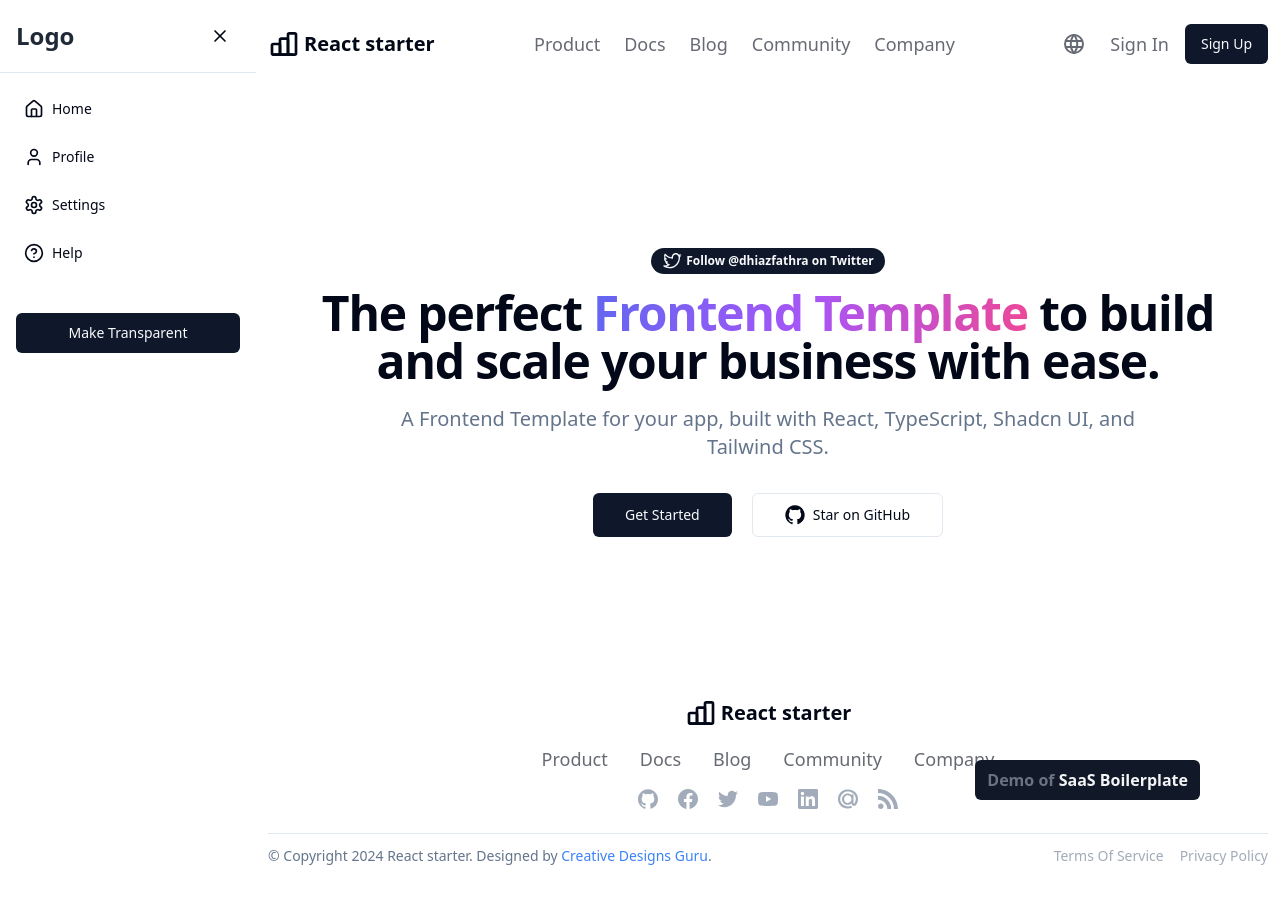
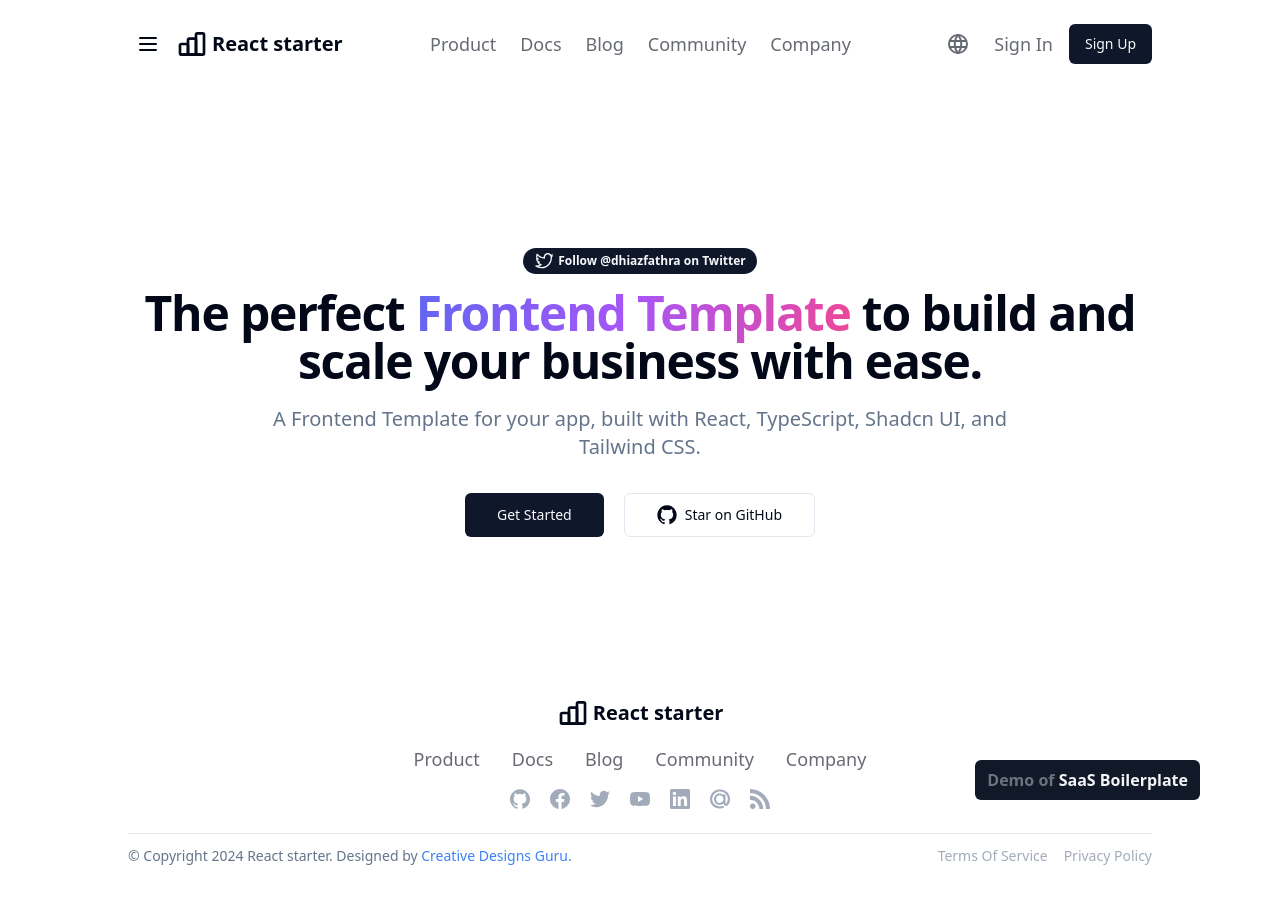
Before and after one commit to dhiazfathra/react-starter, a Next.js app: page /en in a window 1280 px wide. Shown: the top 904 px of the page. Built offline with nearby package versions, Linux system fonts and the light colour scheme.

Commit message:
refactor: make the sidebar always hidden, update transparent button
- Make the sidebar to always hidden whether mobile view or not.
- Make transparent/opaque button changed to an intuitive mobile responsive toggle button and move it to the bottom.

```diff
--- a/commitlint.config.ts
+++ b/commitlint.config.ts
@@ -2,6 +2,9 @@
 
 const Configuration: UserConfig = {
   extends: ['@commitlint/config-conventional'],
+  rules: {
+    'body-max-line-length': [0, 'always', 1000],
+  },
 };
 
 export default Configuration;
--- a/package.json
+++ b/package.json
@@ -36,6 +36,7 @@
     "@radix-ui/react-icons": "^1.3.0",
     "@radix-ui/react-label": "^2.0.2",
     "@radix-ui/react-slot": "^1.0.2",
+    "@radix-ui/react-switch": "^1.1.0",
     "@radix-ui/react-tooltip": "^1.0.7",
     "@sentry/nextjs": "^8.12.0",
     "@spotlightjs/spotlight": "^1.2.17",
--- a/src/app/[locale]/page.tsx
+++ b/src/app/[locale]/page.tsx
@@ -17,6 +17,10 @@
     setIsSidebarOpen(false);
   }, []);
 
+  const toggleSidebar = useCallback(() => {
+    setIsSidebarOpen((prev) => !prev);
+  }, []);
+
   const handleKeyDown = useCallback(
     (event: React.KeyboardEvent) => {
       if (event.key === 'Escape') {
@@ -28,7 +32,7 @@
 
   return (
     <SidebarProvider>
-      <div className="flex min-h-screen flex-col md:flex-row">
+      <div className="flex min-h-screen flex-col">
         <Sidebar isOpen={isSidebarOpen} onClose={closeSidebar} />
 
         <div className="flex min-h-screen flex-1 flex-col">
@@ -36,25 +40,23 @@
             <Button
               variant="ghost"
               size="icon"
-              className="mr-2 md:hidden"
-              onClick={() => setIsSidebarOpen(true)}
-              aria-label="Open sidebar"
+              className="mr-2"
+              onClick={toggleSidebar}
+              aria-label="Toggle sidebar"
             >
               <Menu size={24} />
             </Button>
           </Navbar>
           <main className="flex-1 p-4">
-            {' '}
-            {/* Add padding here */}
             <Hero />
           </main>
           <Footer />
         </div>
 
-        {/* Overlay for mobile */}
+        {/* Overlay */}
         {isSidebarOpen && (
           <div
-            className="fixed inset-0 z-30 bg-black/50 md:hidden"
+            className="fixed inset-0 z-30 bg-black/50"
             onClick={closeSidebar}
             onKeyDown={handleKeyDown}
             tabIndex={0}
--- a/src/components/Sidebar.tsx
+++ b/src/components/Sidebar.tsx
@@ -8,6 +8,8 @@
 import { Button } from '@/components/ui/button';
 import { useSidebar } from '@/contexts/SidebarContext';
 import { cn } from '@/utils/Helpers';
+
+import { Switch } from './ui/switch';
 
 const sidebarItems = [
   { name: 'Home', href: '/', icon: Home },
@@ -38,8 +40,7 @@
           ? 'bg-white/1 backdrop-blur-sm dark:bg-gray-900/80'
           : 'bg-white dark:bg-gray-900',
         isCollapsed ? 'w-16' : 'w-64',
-        isOpen ? 'translate-x-0' : '-translate-x-full md:translate-x-0',
-        'md:relative md:translate-x-0',
+        isOpen ? 'translate-x-0' : '-translate-x-full',
       )}
     >
       <div className="flex items-center justify-between border-b p-4 dark:border-gray-700">
@@ -88,10 +89,16 @@
         ))}
       </nav>
 
-      <div className="p-4">
-        <Button onClick={toggleTransparency} className="w-full">
-          {isTransparent ? 'Make Opaque' : 'Make Transparent'}
-        </Button>
+      <div className="absolute inset-x-0 bottom-4 flex items-center justify-center p-4">
+        <div className="flex items-center space-x-2">
+          <span className="text-sm">Opaque</span>
+          <Switch
+            checked={isTransparent}
+            onCheckedChange={toggleTransparency}
+            aria-label="Toggle sidebar transparency"
+          />
+          <span className="text-sm">Transparent</span>
+        </div>
       </div>
     </aside>
   );
--- /dev/null
+++ b/src/components/ui/switch.tsx
@@ -0,0 +1,29 @@
+'use client';
+
+import * as SwitchPrimitives from '@radix-ui/react-switch';
+import * as React from 'react';
+
+import { cn } from '@/utils/Helpers';
+
+const Switch = React.forwardRef<
+  React.ElementRef<typeof SwitchPrimitives.Root>,
+  React.ComponentPropsWithoutRef<typeof SwitchPrimitives.Root>
+>(({ className, ...props }, ref) => (
+  <SwitchPrimitives.Root
+    className={cn(
+      'peer inline-flex h-6 w-11 shrink-0 cursor-pointer items-center rounded-full border-2 border-transparent transition-colors focus-visible:outline-none focus-visible:ring-2 focus-visible:ring-ring focus-visible:ring-offset-2 focus-visible:ring-offset-background disabled:cursor-not-allowed disabled:opacity-50 data-[state=checked]:bg-primary data-[state=unchecked]:bg-input',
+      className,
+    )}
+    {...props}
+    ref={ref}
+  >
+    <SwitchPrimitives.Thumb
+      className={cn(
+        'pointer-events-none block size-5 rounded-full bg-background shadow-lg ring-0 transition-transform data-[state=checked]:translate-x-5 data-[state=unchecked]:translate-x-0',
+      )}
+    />
+  </SwitchPrimitives.Root>
+));
+Switch.displayName = SwitchPrimitives.Root.displayName;
+
+export { Switch };
--- a/src/templates/Navbar.tsx
+++ b/src/templates/Navbar.tsx
@@ -18,7 +18,6 @@
   return (
     <Section className="px-3 py-6 ">
       {' '}
-      {/* Add left margin on md screens */}
       <CenteredMenu
         logo={
           <div className="flex items-center">
```
Also changed, not shown: 1 other file (tests, documents, lock files or other folders).
